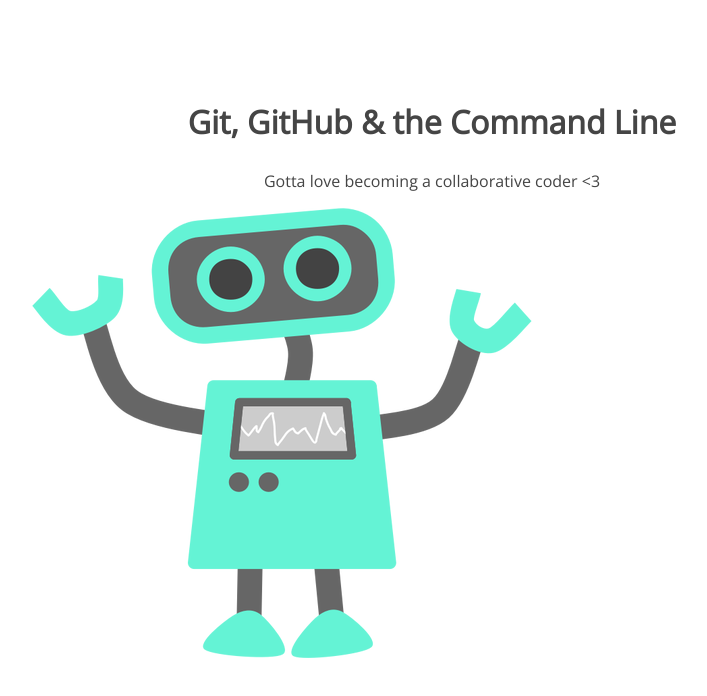
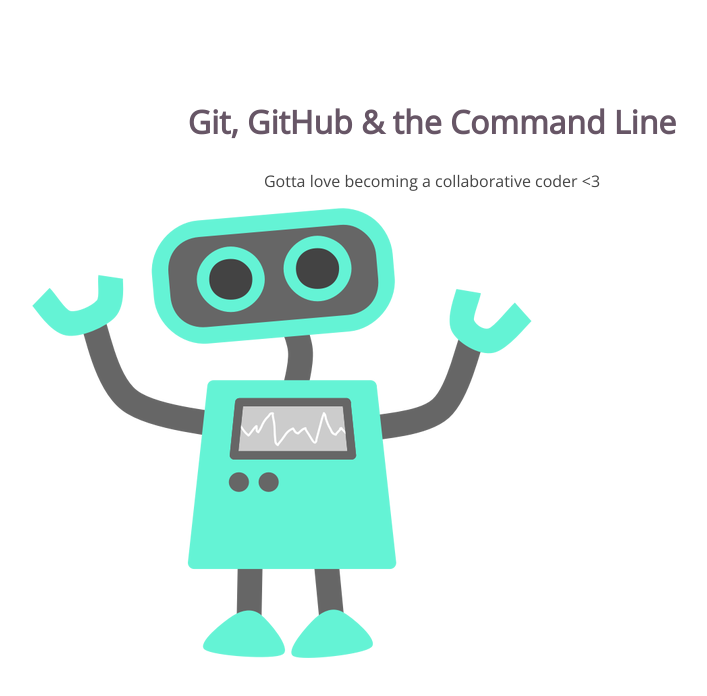
Before and after one commit to DavidArrebola/105-project, a plain HTML site: page index.html in a window 1280 px wide. Shown: the whole page, without its empty margins (208-915 px from the left). Drawn offline with nearby package versions, Linux system fonts and the light colour scheme.

Commit message:
fixing shizz

```diff
--- a/css/style.css
+++ b/css/style.css
@@ -10,6 +10,7 @@
 section h1 {
 	font: 32px 'Open Sans';
 	font-weight: bold;
+	color: #675666;
 }
 section p {
 	font: 16px 'Open Sans';
```
